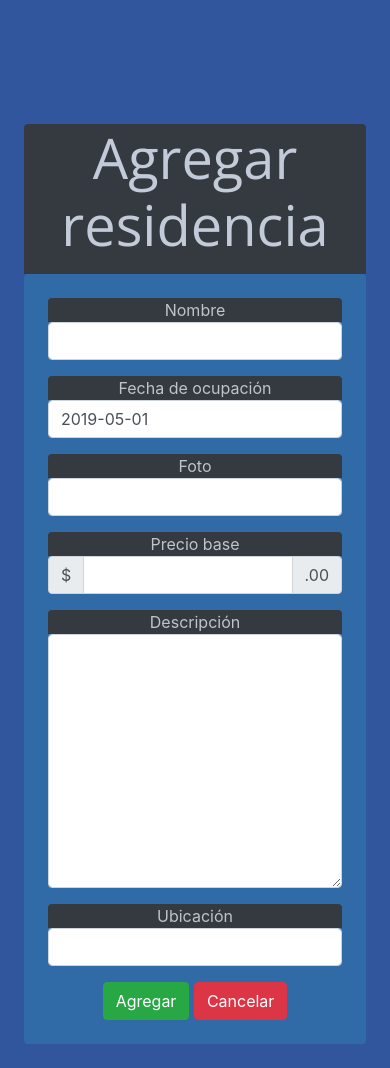
After one commit to Pastorsin/home-switch-home, a Django app: page /agregarResidencia.html in a window 390 px wide. The commit adds this page. Run offline with Django 3.2, Linux system fonts and the light colour scheme; some libraries are stand-ins or nearby versions.

Commit message:
Added 'agregar residencia' skeleton

```diff
--- a/apps/residencias/admin.py
+++ b/apps/residencias/admin.py
@@ -1,5 +1,4 @@
 from django.contrib import admin
-from .models import Residencia, Ubicacion
+from .models import Residencia
 
 admin.site.register(Residencia)
-admin.site.register(Ubicacion)
--- /dev/null
+++ b/apps/residencias/forms.py
@@ -0,0 +1,15 @@
+from django import forms
+
+from .models import Residencia
+
+
+class ResidenciaForm(forms.ModelForm):
+
+    class Meta:
+        model = Residencia
+        exclude = ['fecha_publicacion']
+
+    def __init__(self, *args, **kwargs):
+        super(ResidenciaForm, self).__init__(*args, **kwargs)
+        for visible in self.visible_fields():
+            visible.field.widget.attrs['class'] = 'form-control'
--- a/apps/residencias/models.py
+++ b/apps/residencias/models.py
@@ -1,30 +1,5 @@
 from django.db import models
 import datetime
-
-
-class Ubicacion(models.Model):
-    pais = models.CharField(
-        max_length=255
-    )
-    provincia = models.CharField(
-        max_length=255
-    )
-    ciudad = models.CharField(
-        max_length=255
-    )
-    calle = models.CharField(
-        max_length=255
-    )
-    numero = models.IntegerField()
-
-    def __str__(self):
-        return "{calle} {numero}, {pais}, {provincia}, {ciudad},".format(
-            pais=self.pais,
-            provincia=self.provincia,
-            ciudad=self.ciudad,
-            calle=self.calle,
-            numero=self.numero
-        )
 
 
 class Residencia(models.Model):
@@ -32,19 +7,21 @@ class Residencia(models.Model):
         max_length=255
     )
     fecha_ocupacion = models.DateField(
-        default=datetime.date.today
+        default=datetime.date.today,
+        verbose_name="Fecha de ocupación"
     )
     fecha_publicacion = models.DateField(
         default=datetime.date.today
     )
-    ubicacion = models.OneToOneField(
-        Ubicacion,
-        on_delete=models.CASCADE,
-        primary_key=True,
+    foto = models.URLField()
+    precio_base = models.FloatField()
+    descripcion = models.TextField(
+        verbose_name="Descripción"
     )
-    foto = models.URLField()
-    precioBase = models.FloatField()
-    descripcion = models.TextField()
+    ubicacion = models.CharField(
+        max_length=255,
+        verbose_name="Ubicación"
+    )
 
     def __str__(self):
         return self.nombre
--- /dev/null
+++ b/apps/residencias/templates/agregarResidencia.html
@@ -0,0 +1,58 @@
+{% extends "base.html" %}
+{% block title %}Agregar residencia{% endblock title %}
+{% block content %}
+<style type="text/css">
+	h6{
+		font-family: 'Open Sans', sans-serif;
+		user-select: none;
+		color: #c3cbd8
+	}
+	h6:hover{
+		color: #306ba7;
+		transition: color 0.5s;
+	}
+</style>
+<form>
+	<section id="cover">
+		<div id="cover-caption">
+			<div id="container" class="container">
+				<div class="row">
+					<div class="col-sm-6 offset-sm-3 p-4 text-center">
+						<div class="m-0 pb-2 bg-dark rounded-top">
+							<h6 class="display-4">Agregar residencia</h6>
+						</div>
+						<div class="info-form bg-contenido-form m-0 p-4 rounded">
+							<form action="" class="form-inlin justify-content-center">
+								{% csrf_token %}
+								{% for field in form %}
+									<div class="form-group">
+										<p class="m-0 bg-dark rounded-top">{{field.label}}</p>
+										{% if field.name == "precio_base" %}
+      										<div class="input-group mb-3">
+											<div class="input-group-prepend">
+											<span class="input-group-text">$</span>
+											</div>
+											{{field}}
+											<div class="input-group-append">
+											<span class="input-group-text">.00</span>
+											</div>
+											</div>
+      									{% else %}
+											{{field}}
+    									{% endif %}
+									</div>
+
+								{% endfor %}
+								<div>
+									<button type="submit" class="btn btn-success">Agregar</button>
+									<button type="cancel" class="btn btn-danger ">Cancelar</button>
+								</div>
+							</form>
+						</div>
+					</div>
+				</div>
+			</div>
+		</div>
+	</section>
+</form>
+{% endblock content %}
--- /dev/null
+++ b/apps/residencias/urls.py
@@ -0,0 +1,8 @@
+from django.urls import path
+from .views import AgregarResidenciaView
+
+urlpatterns = [
+    path('agregarResidencia.html',
+         AgregarResidenciaView.as_view(),
+         name='agregarResidencia'),
+]
--- a/apps/residencias/views.py
+++ b/apps/residencias/views.py
@@ -1,3 +1,10 @@
-from django.shortcuts import render
+from .forms import ResidenciaForm
+from django.views.generic.edit import FormView
 
 # Create your views here.
+
+
+class AgregarResidenciaView(FormView):
+
+    template_name = 'agregarResidencia.html'
+    form_class = ResidenciaForm
--- a/is2/urls.py
+++ b/is2/urls.py
@@ -19,4 +19,5 @@ from django.urls import path, include
 urlpatterns = [
     path('admin/', admin.site.urls),
     path('', include('home.urls')),
+    path('', include('residencias.urls'))
 ]
--- a/static/base/base.css
+++ b/static/base/base.css
@@ -1,5 +1,7 @@
 body{
 	color: #bec5ca;
+	/* Posicionamiento para la navbar */
+	padding-top: 100px;
 }
 
 /* Colores */
@@ -10,3 +12,11 @@ body{
 .bg-secundario{
 	background-color: #32569e;
 }
+
+.bg-encabezado-form{
+	background-color: #32569e;
+}
+
+.bg-contenido-form{
+	background-color: #306ba7;
+}
--- a/static/base/nav.css
+++ b/static/base/nav.css
@@ -9,7 +9,7 @@
 }
 #logo :hover{
 	background: linear-gradient(to bottom, rgb(50, 86, 158) -10%, white 100%);
-	transition: background 0.5s;
+	transition: background-color 0.5s;
 }
 .navbar-brand{
 	height: 41px;
--- a/templates/base.html
+++ b/templates/base.html
@@ -2,19 +2,33 @@
 <!DOCTYPE html>
 <html>
 	<head>
+
+		<!-------- Metas ---------->
 		<meta charset="utf-8">
 		<meta name="viewport" content="width=device-width, initial-scale=1, shrink-to-fit=no">
+
+		<!-------- Icono ---------->
+		<link rel="icon" href="{% static 'logo/HSH-Icon.ico' %}">
+
 		<!-------- Bootstrap ---------->
 		<link rel="stylesheet" href="https://stackpath.bootstrapcdn.com/bootstrap/4.3.1/css/bootstrap.min.css" integrity="sha384-ggOyR0iXCbMQv3Xipma34MD+dH/1fQ784/j6cY/iJTQUOhcWr7x9JvoRxT2MZw1T" crossorigin="anonymous">
 		<script src="https://ajax.googleapis.com/ajax/libs/jquery/3.4.0/jquery.min.js"></script>
+
 		<!-------- Símbolos ---------->
 		<link rel='stylesheet' href='https://use.fontawesome.com/releases/v5.7.0/css/all.css' integrity='sha384-lZN37f5QGtY3VHgisS14W3ExzMWZxybE1SJSEsQp9S+oqd12jhcu+A56Ebc1zFSJ' crossorigin='anonymous'>
+
 		<!-------- Estilos ---------->
 		<link rel="stylesheet" type="text/css" href="{% static 'base/base.css' %}">
 		<link rel="stylesheet" type="text/css" href="{% static 'base/nav.css' %}">
-	<title>{% block title %}{% endblock title %}</title>
+
+		<!-------- Fuentes ---------->
+		<link href="https://fonts.googleapis.com/css?family=Open+Sans:300" rel="stylesheet">
+
+	<title>Home Switch Home - {% block title %}{% endblock title %}</title>
+
 	</head>
 	<body class="bg-secundario">
+
 		<!--Navbar -->
 		<nav class="mb-1 navbar navbar-expand-lg navbar-dark fixed-top bg-dark py-0 px-0" role="navigation">
 			<div class="collapse navbar-collapse">
@@ -50,7 +64,7 @@
 				</ul>
 
 				<!-- Usuario -->
-			<ul class="navbar-nav m-0 nav-flex-icons">
+				<ul class="navbar-nav m-0 nav-flex-icons position-absolute r-0" style="right: 0%;">
 					<!-- Notificación -->
 					<li class="nav-item dropdown">
 						<a class="nav-link dropdown-toggle" data-toggle="dropdown" href="#">
@@ -83,9 +97,11 @@
 				</ul>
 			</div>
 		</nav>
+
 		{% block content %}
 
 		{% endblock content %}
+
 		<!-------- Bootstrap ---------->
 		<script src="https://code.jquery.com/jquery-3.3.1.slim.min.js" integrity="sha384-q8i/X+965DzO0rT7abK41JStQIAqVgRVzpbzo5smXKp4YfRvH+8abtTE1Pi6jizo" crossorigin="anonymous"></script>
 		<script src="https://cdnjs.cloudflare.com/ajax/libs/popper.js/1.14.7/umd/popper.min.js" integrity="sha384-UO2eT0CpHqdSJQ6hJty5KVphtPhzWj9WO1clHTMGa3JDZwrnQq4sF86dIHNDz0W1" crossorigin="anonymous"></script>
```
Also changed, not shown: apps/residencias/migrations/0005_auto_20190503_0122.py (added), static/logo/HSH-Icon.ico (added), 1 other file. Lines whose indentation alone changed are shown as unchanged.
